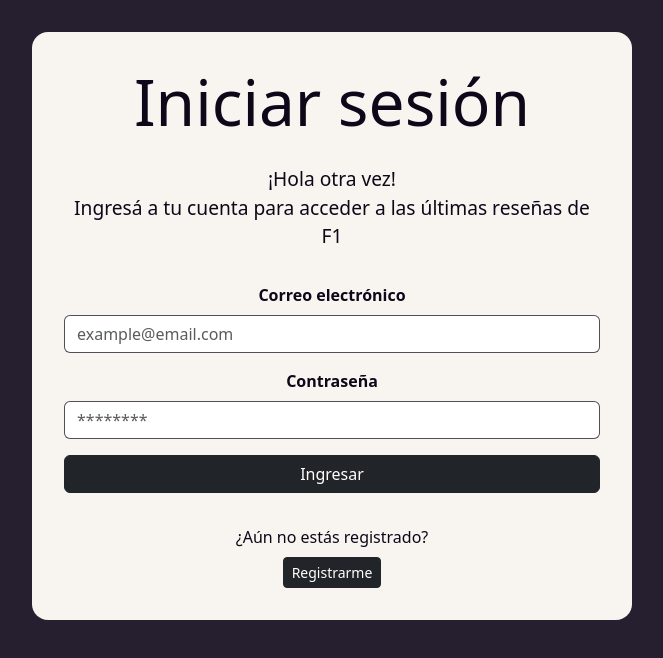
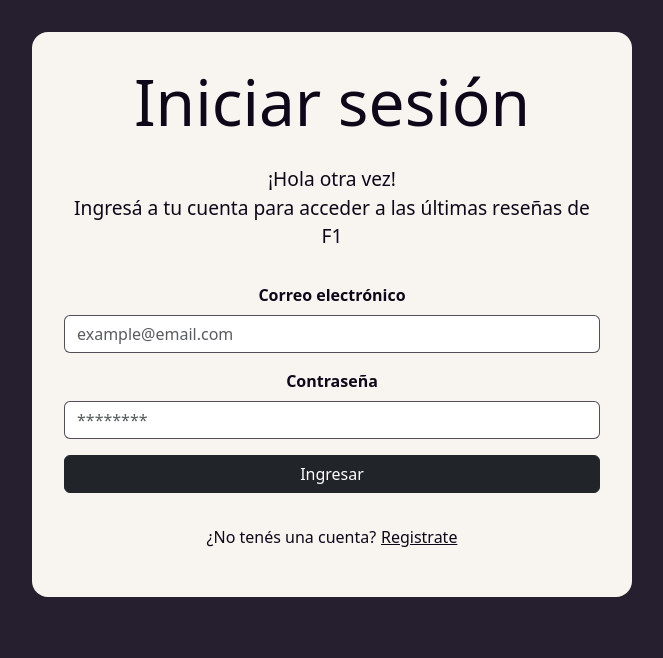
Before and after one commit to FlorenciaMorelli/formula1debrief, a React (Create React App) app in the folder frontend/: page /login in a window 1280 px wide. Shown: the top 658 px of the page, without its empty margins (308-971 px from the left). Built offline with nearby package versions, Linux system fonts and the light colour scheme; no server answers.

Commit message:
both login options are ready to make them function

```diff
--- a/frontend/src/App.css
+++ b/frontend/src/App.css
@@ -146,12 +146,15 @@ h1{
   }
 
   .footerDiv{
+    margin-top: 1rem;
     display: flex;
-    flex-direction: column;
-    justify-content: center;
-    gap: .5rem;
-    align-items: center;
-    margin-top: 1rem;
+    flex-direction: row;
+    gap: .3rem;
+
+    span{
+      text-decoration: underline;
+      cursor: pointer;
+    }
   }
 }
 
--- /dev/null
+++ b/frontend/src/components/SignUp/SignUp.jsx
@@ -0,0 +1,56 @@
+import { yupResolver } from '@hookform/resolvers/yup';
+import React from 'react'
+import { useForm } from 'react-hook-form';
+import * as Yup from 'yup';
+import Button from 'react-bootstrap/Button';
+import Form from 'react-bootstrap/Form';
+
+const passRegex = `${/^(?=.*[a-z])(?=.*[A-Z])(?=.*\d)(?=.*[!@#$%^&*[\]{}()?"\\,><':;|_~`=+-])[a-zA-Z\d!@#$%^&*[\]{}()?"\\,><':;|_~`=+-]{12,99}$/}`
+
+const signInSchema = Yup.object().shape({
+  username: Yup.string().required('El nombre de usuario es requerido'),
+  email: Yup.string().email('El formato no es correcto').required('El correo electrónico es requerido'),
+  password: Yup.string().required('La contraseña es requerida').matches(passRegex, 'Debe contener al menos 12 caracteres, 1 mayúscula, 1 minúscula, 1 caracter especial y 1 número'),
+  passwordConfirmation: Yup.string().oneOf([Yup.ref('password'), null], 'Las contraseñas deben coincidir')
+});
+
+function SignUp() {
+  const { register, handleSubmit } = useForm({
+    resolver: yupResolver(signInSchema)
+  })
+
+  return (
+    <div className='signIn'>
+      <Form onSubmit={handleSubmit((data) => console.log(data))}>
+
+      <Form.Group className="mb-3">
+        <Form.Label htmlFor='username'>Nombre de usuario</Form.Label>
+        <Form.Control type="text" placeholder="UserName" id='username' {...register('username')} />
+      </Form.Group>
+
+      <Form.Group className="mb-3">
+        <Form.Label htmlFor='email'>Correo electrónico</Form.Label>
+        <Form.Control type="email" placeholder="example@email.com" id='email' {...register('email')} />
+      </Form.Group>
+
+      <Form.Group className="mb-3">
+        <Form.Label htmlFor="password">Contraseña</Form.Label>
+        <Form.Control type="password" placeholder="********" id='password' {...register('password')} />
+      </Form.Group>
+
+      <Form.Group className="mb-3">
+        <Form.Label htmlFor="passwordConfirmation">Confirmar Contraseña</Form.Label>
+        <Form.Control type="password" placeholder="********" id='passwordConfirmation' {...register('passwordConfirmation')} />
+      </Form.Group>
+
+      <div className="d-grid gap-2">
+      <Button variant="dark" type="submit">
+        Registrarme
+      </Button>
+      </div>
+    </Form>
+    </div>
+  )
+}
+
+export default SignUp
--- a/frontend/src/pages/Login.jsx
+++ b/frontend/src/pages/Login.jsx
@@ -1,25 +1,54 @@
-import React from 'react'
+import React, { useState } from 'react'
 import SignIn from '../components/SignIn/SignIn'
+import SignUp from '../components/SignUp/SignUp';
 import Button from 'react-bootstrap/esm/Button'
 
 function Login() {
+  const [activeLog, setActiveLog] = useState('signin');
+
+  const handleLogChange = (log) => {
+    setActiveLog(log);
+  }
+
+
   return (
     <div className='login'>
       <div className='titleDiv'>
-        <h1>Iniciar sesión</h1>
+        <h1>{activeLog === 'signin' ? 'Iniciar sesión' : 'Registrarse'}</h1>
       </div>
       <div className='textDiv'>
-        <p>
-          ¡Hola otra vez!
-          <br />
-          Ingresá a tu cuenta para acceder a las últimas reseñas de F1
-        </p>
-        <SignIn />
+        {
+          activeLog === 'signin'
+            ?
+            <p>
+              ¡Hola otra vez!
+              <br />
+              Ingresá a tu cuenta para acceder a las últimas reseñas de F1
+            </p>
+            :
+            <p>
+              ¡Bienvenido!
+              <br />
+              Creá tu cuenta para acceder a las últimas reseñas de F1
+            </p>
+        }
+        {activeLog === 'signin' ? <SignIn /> : <SignUp />}
       </div>
 
       <div className='footerDiv'>
-        <span className='text'>¿Aún no estás registrado?</span>
-        <Button variant='dark' size='sm'>Registrarme</Button>
+        {
+          activeLog === 'signin'
+            ?
+            <>
+              <p>¿No tenés una cuenta?</p>
+              <span onClick={() => handleLogChange('signup')}>Registrate</span>
+            </>
+            :
+            <>
+              <p>¿Ya tenés una cuenta?</p>
+              <span onClick={() => handleLogChange('signin')}>Iniciá sesión</span>
+            </>
+            }
       </div>
     </div>
   )
```
